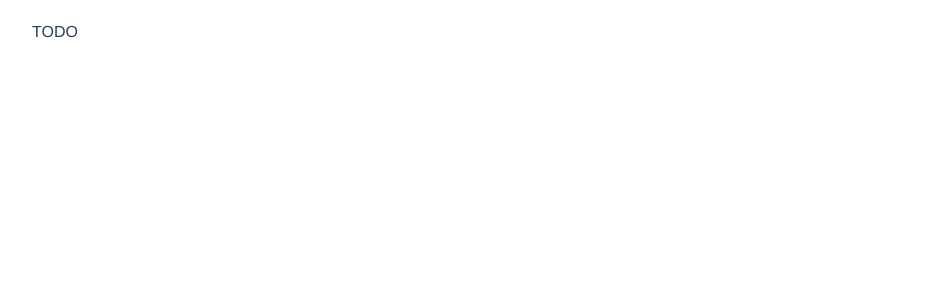
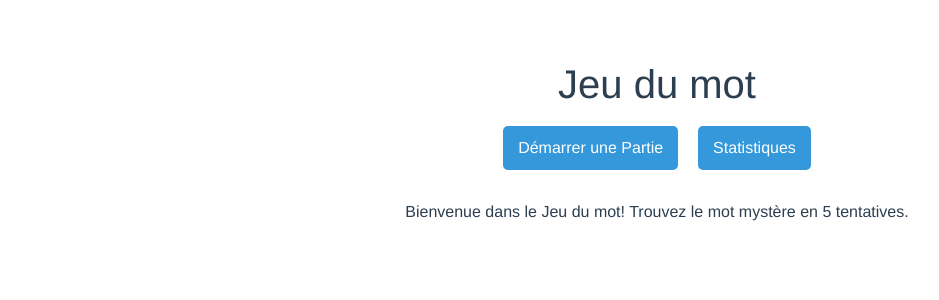
Before and after one commit to UE-FRONTEND/projet-2022-bihannic-haddouche, a Vue app: page / in a window 1280 px wide. Shown: the top 300 px of the page, without its empty margins (3-942 px from the left). Built offline with nearby package versions, Linux system fonts and the light colour scheme.

Commit message:
Ajout interface principale avec boutons et styles

```diff
--- a/src/App.vue
+++ b/src/App.vue
@@ -1,6 +1,11 @@
 <template>
-  <div style="text-align: left; width: 400px">
-    TODO
+  <div id="app">
+    <h1>Jeu du mot</h1>
+    <button @click="startGame">Démarrer une Partie</button>
+    <button @click="showStats">Statistiques</button>
+    <div class="info-section">
+      <p>Bienvenue dans le Jeu du mot! Trouvez le mot mystère en 5 tentatives.</p>
+    </div>
   </div>
 </template>
 
@@ -11,6 +16,8 @@ export default {
 }
 </script>
 
+
+
 <style>
 #app {
   font-family: Avenir, Helvetica, Arial, sans-serif;
@@ -20,4 +27,23 @@ export default {
   color: #2c3e50;
   margin-top: 60px;
 }
+
+button {
+  margin: 10px;
+  padding: 10px 15px;
+  border: none;
+  background-color: #3498db;
+  color: white;
+  border-radius: 5px;
+  cursor: pointer;
+  font-size: 16px;
+}
+
+button:hover {
+  background-color: #2980b9;
+}
+
+.info-section {
+  margin-top: 20px;
+}
 </style>
```
